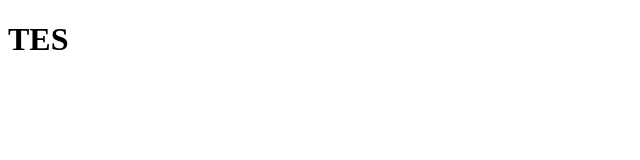
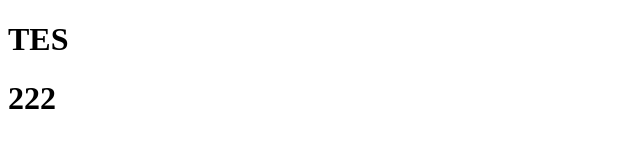
Before and after one commit to alfiantok/belajar, a plain HTML site: page index.html in a window 1280 px wide. Shown: the full height of the page, 0-640 px from the left. Drawn offline with Linux system fonts and the light colour scheme.

Commit message:
tambah h1 lagi

```diff
--- a/index.html
+++ b/index.html
@@ -5,5 +5,6 @@
 </head>
 <body>
 	<h1>TES</h1>
+	<h1>222</h1>
 </body>
 </html>
```
